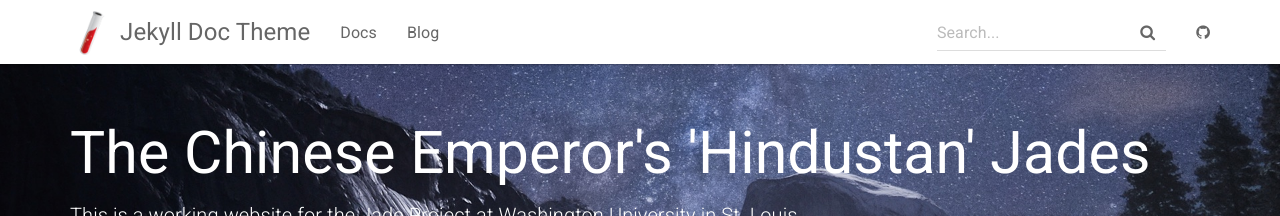
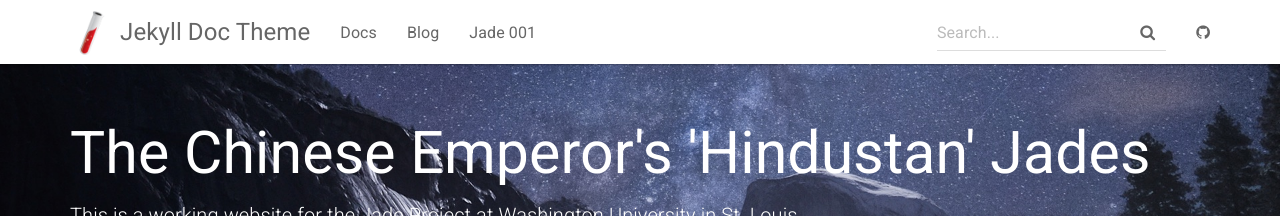
Before and after one commit to aksakalli/jekyll-doc-theme, a Jekyll site: the page built from index.html, in a window 1280 px wide. Shown: the top 216 px of the page. Built offline with Jekyll 4.4.1, drawn with Linux system fonts in a browser that asks for light colours.

Commit message:
Update topnav.html

```diff
--- a/_includes/topnav.html
+++ b/_includes/topnav.html
@@ -15,6 +15,7 @@
             <ul class="nav navbar-nav">
                 <li {% if page.sectionid=='docs' %} class="active" {% endif %}><a href="{{ "/docs/home/" | relative_url }}">Docs</a></li>
                 <li {% if page.sectionid=='blog' %} class="active" {% endif %}><a href="{{ site.posts.first.url | relative_url }}">Blog</a></li>
+				<li {% if page.sectionid=='Jade 001' %} class="active" {% endif %}><a href="{{ "/docs/001_tab.html/" | relative_url }}">Jade 001</a></li>
             </ul>
             <div class="navbar-right">
                 <form class="navbar-form navbar-left">
```
